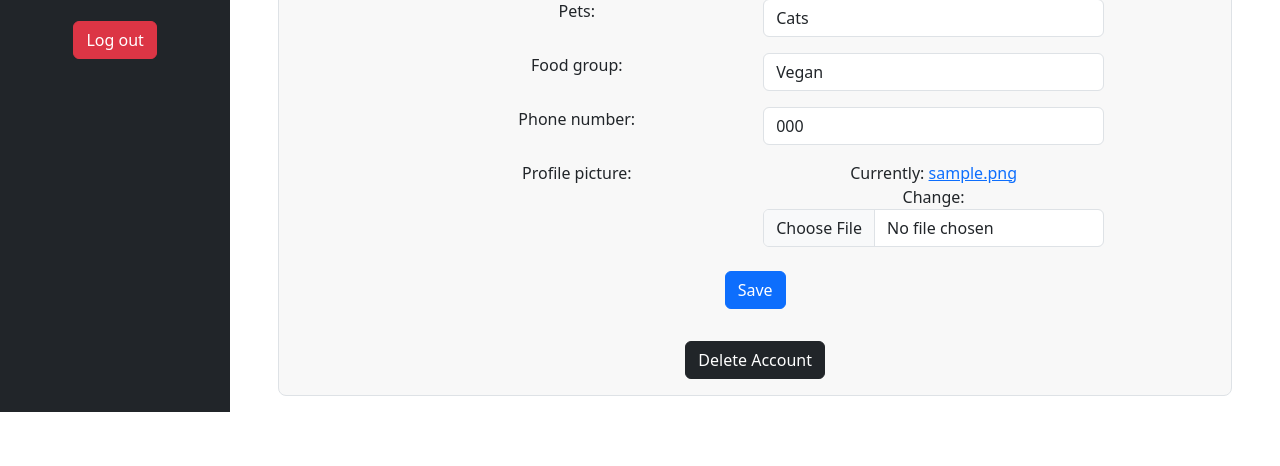
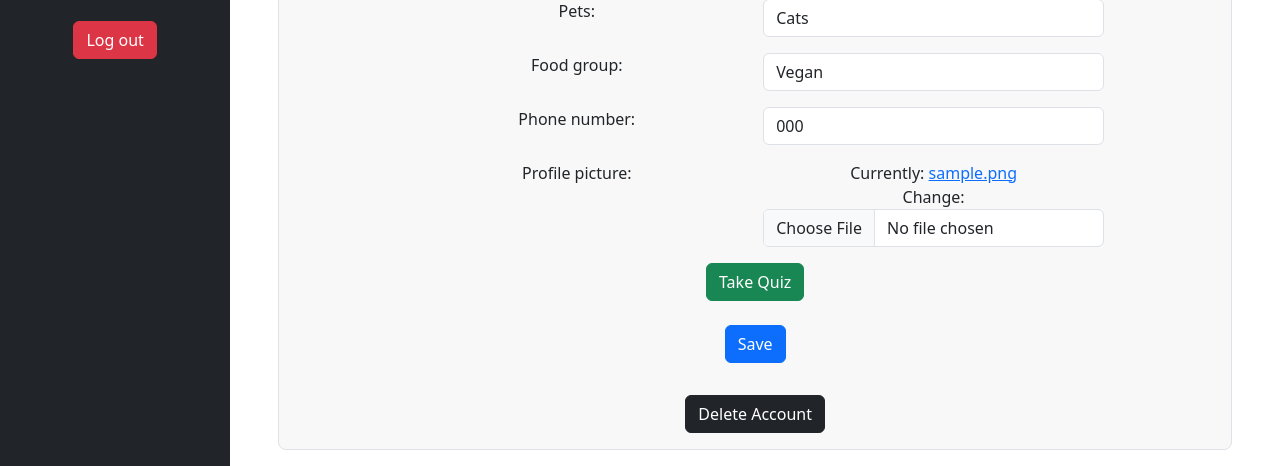
Before and after one commit to gcivil-nyu-org/Wednesday-Fall2023-Team-4, a Django app: page /rrapp/user/profile in a window 1280 px wide. Shown: the part 736-1202 px from the top of the page. Before the commit the page ends 1148 px from the top, so only its background shows below. Run offline with Django 5.2, Linux system fonts and the light colour scheme; a user stored in the database is signed in; tables that the repository leaves empty hold one stand-in row (values such as "Sample post"); grey boxes marked "Sample" are stand-in pictures; parts of the project's set-up code (start-up, migrations or seed data) failed here and were passed over; some libraries are stand-ins or nearby versions.

Commit message:
Add quiz button to profile

```diff
--- a/rrapp/templates/rrapp/profile.html
+++ b/rrapp/templates/rrapp/profile.html
@@ -82,10 +82,15 @@
                                     {% endif %}
                                 {% endfor %}
 
+                                <div class="mx-auto">
+                                    <a href="{% url 'rrapp:personal_quiz' %}" class="btn btn-success m-2" >Take Quiz</a>
+                                </div>
+
                                 <div class="col align-self-center m-2">
                                     <button type="submit" class="btn btn-primary m-2" >Save</button>
                                 </div>
                             </form>
+
                             {% if not user.is_verified %}
                                 <div class = "p-2">
                                     <a href="{% url 'rrapp:verify_email' %}" class="btn btn-danger">Verify Your Account</a>
```
